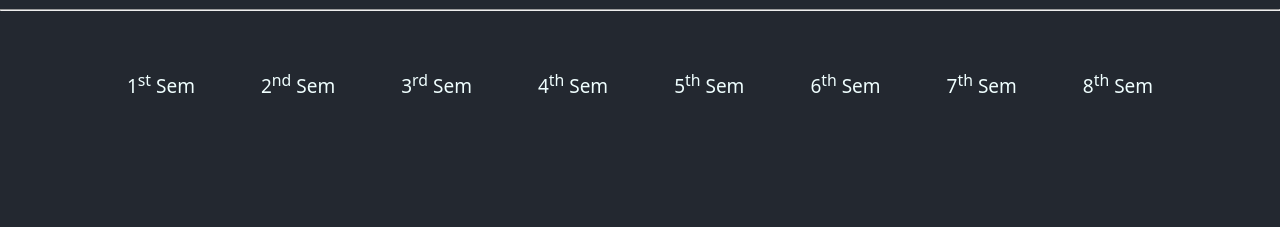
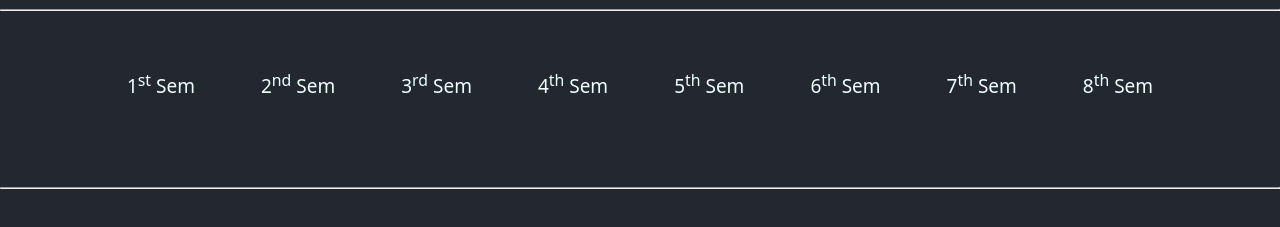
Before and after one commit to yashasvi211/notes, a plain HTML site: page index.html in a window 1280 px wide. Shown: the part 399-626 px from the top of the page. Drawn offline with Linux system fonts and the light colour scheme.

Commit message:
new profile add

```diff
--- a/index.html
+++ b/index.html
@@ -43,6 +43,6 @@
             <li>8<sup>th</sup> Sem</li>
         </ul>
     </div>
-
+ <hr id="end">
 </body>
 </html>
```
